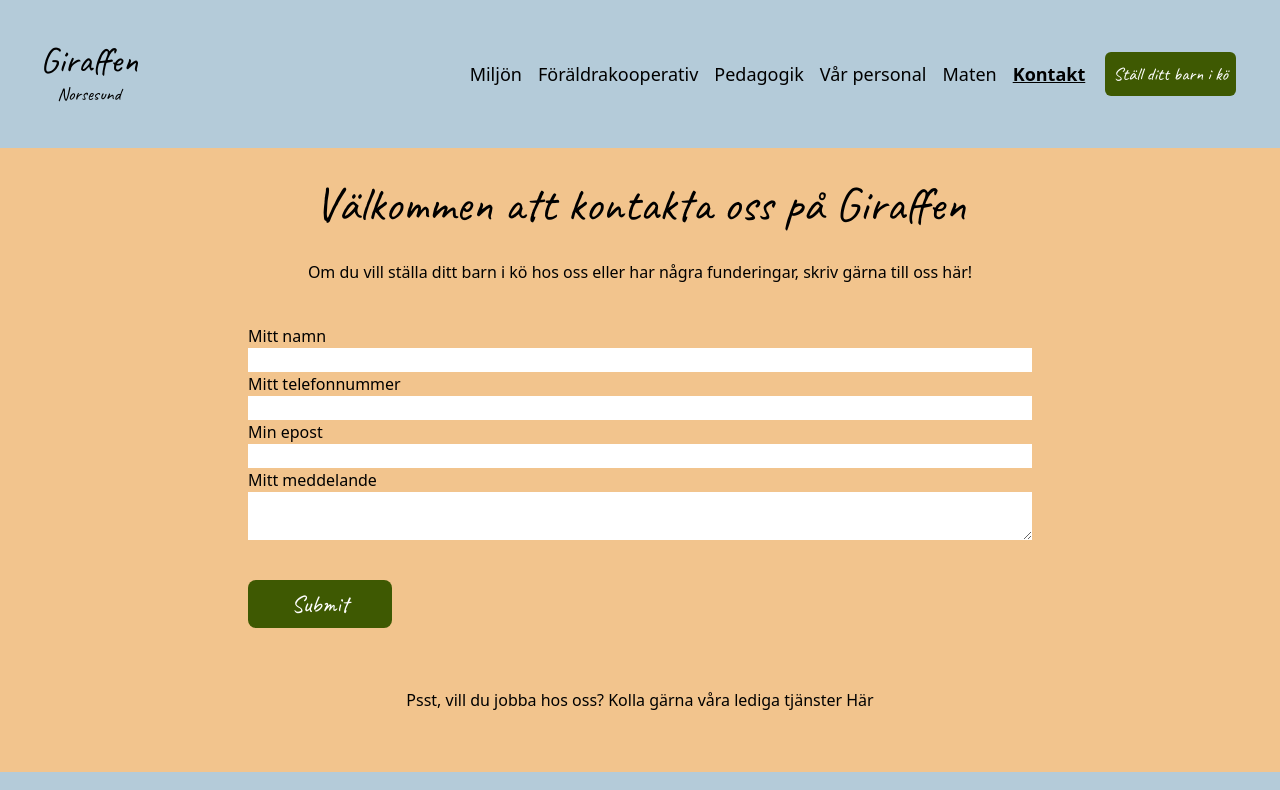
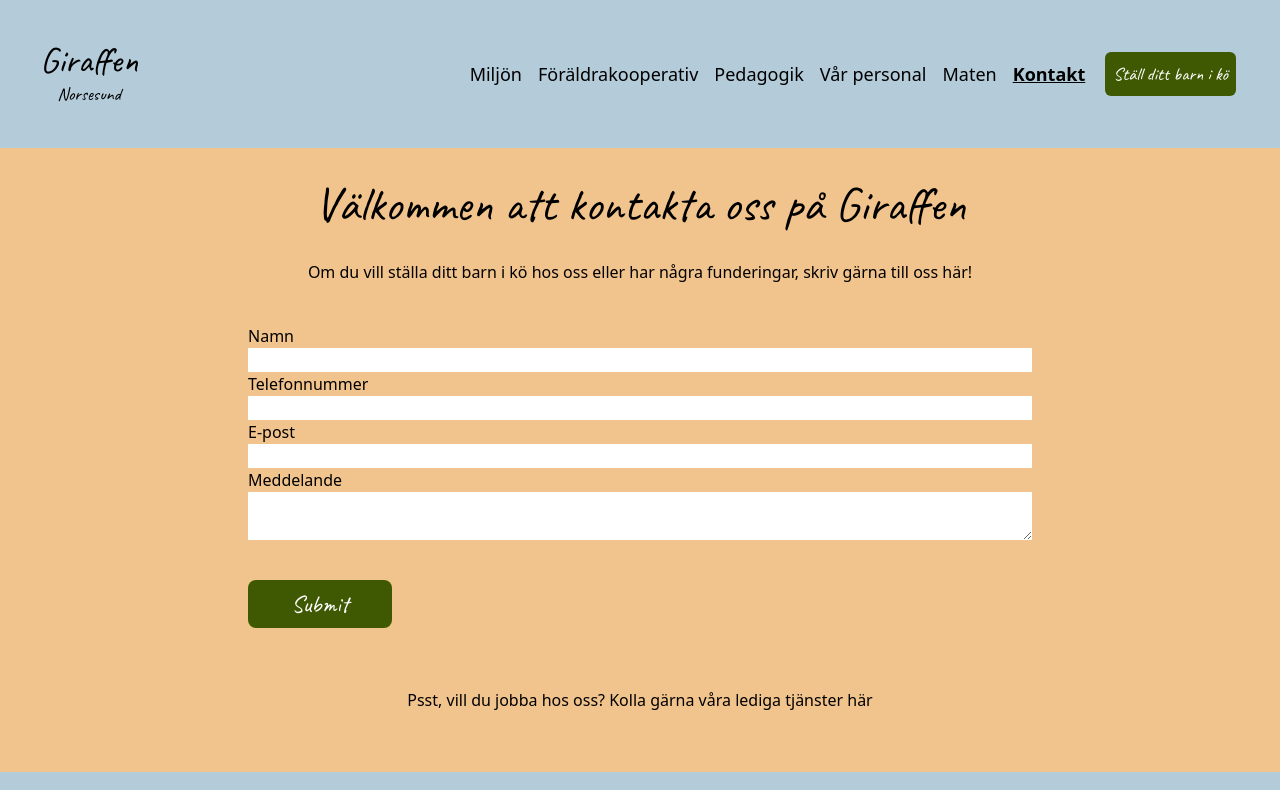
Before and after one commit to dannebrob/giraffen, a Next.js app: page /kontakt in a window 1280 px wide. Shown: the top 790 px of the page. Built offline with nearby package versions, Linux system fonts and the light colour scheme.

Commit message:
Refactor jobb.js and kontakt.js

```diff
--- a/src/pages/jobb.js
+++ b/src/pages/jobb.js
@@ -24,10 +24,10 @@ const jobb = () => {
 
        <div>
         <h2 className='font-bold'>Är du vår nästa vikarie?</h2>
-        <p>Förskolan Giraffen är en mysig förskola som drivs som föräldrakooperativ i Norsesund med utsikt över Lillelången. Vi söker nu timvikarier som kan hoppa in och jobba dagar då ordinarie personal inte är på plats.
-            Är du intresserad?</p>
-            <p>Hör av dig till vår förskolechef Helen Hultstrand: info@forskolangiraffen.se eller på tel: tel:0735-39 46 49</p>
-            <p> http://www.forskolangiraffen.se</p>
+        <p>
+        Förskolan Giraffen är en mysig förskola som drivs som föräldrakooperativ i Norsesund med utsikt över Lillelången. Vi söker nu timvikarier som kan hoppa in och jobba dagar då ordinarie personal inte är på plats. Är du intresserad?
+        </p>
+            <p>Hör av dig till oss via info@forskolangiraffen.se eller till Giraffen på 0735-39 46 49</p>
        </div>
       <Image
           src={item}
--- a/src/pages/kontakt.js
+++ b/src/pages/kontakt.js
@@ -52,20 +52,20 @@ export default function Kontakt() {
       <form onSubmit={onSubmit} className='flex flex-col p-10 md:px-52'>
       <input type="checkbox" name="botcheck" className='hidden' />
       <input type="hidden" name="from_name" value="Giraffen hemsida - Kontakt"></input>
-        <label>Mitt namn</label>
+        <label>Namn</label>
         <input type="text" name="name"/>
-        <label>Mitt telefonnummer</label>
+        <label>Telefonnummer</label>
         <input type="text" name="phone"/>
 
-        <label>Min epost</label>
+        <label>E-post</label>
         <input type="email" name="email"/>
-        <label>Mitt meddelande</label>
+        <label>Meddelande</label>
         <textarea name="message"></textarea>
       <span className='text-green-800'>{result}</span>
 
         <input type="submit" className={`p-2 mt-10 bg-green w-36 text-center rounded-lg text-2xl text-white ${caveat.className}`}/>
       </form>
-      <p className='text-center p-5'>Psst, vill du jobba hos oss? Kolla gärna våra lediga tjänster <Link href={'/jobb'} >Här</Link></p>
+      <p className='text-center p-5'>Psst, vill du jobba hos oss? Kolla gärna våra lediga tjänster <Link href={'/jobb'} >här</Link></p>
       </div>
       </div>
     </section>
```
